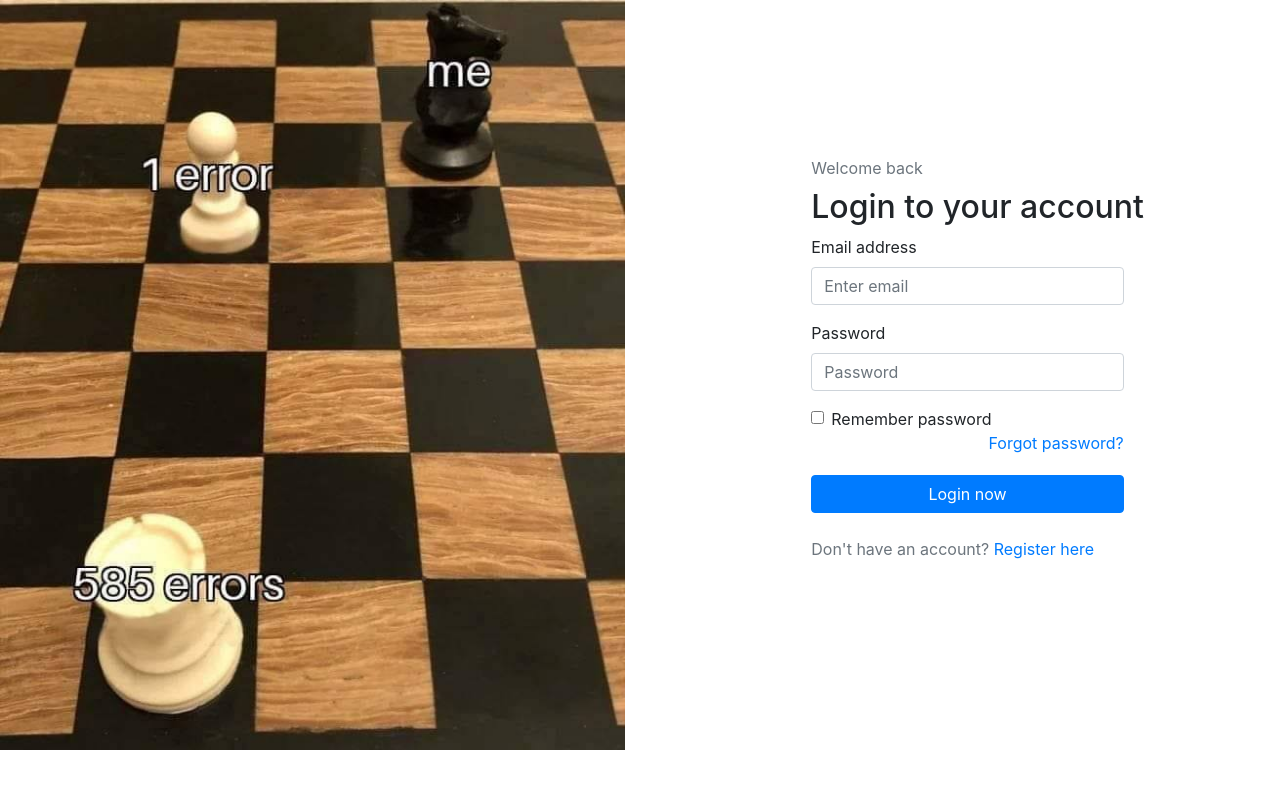
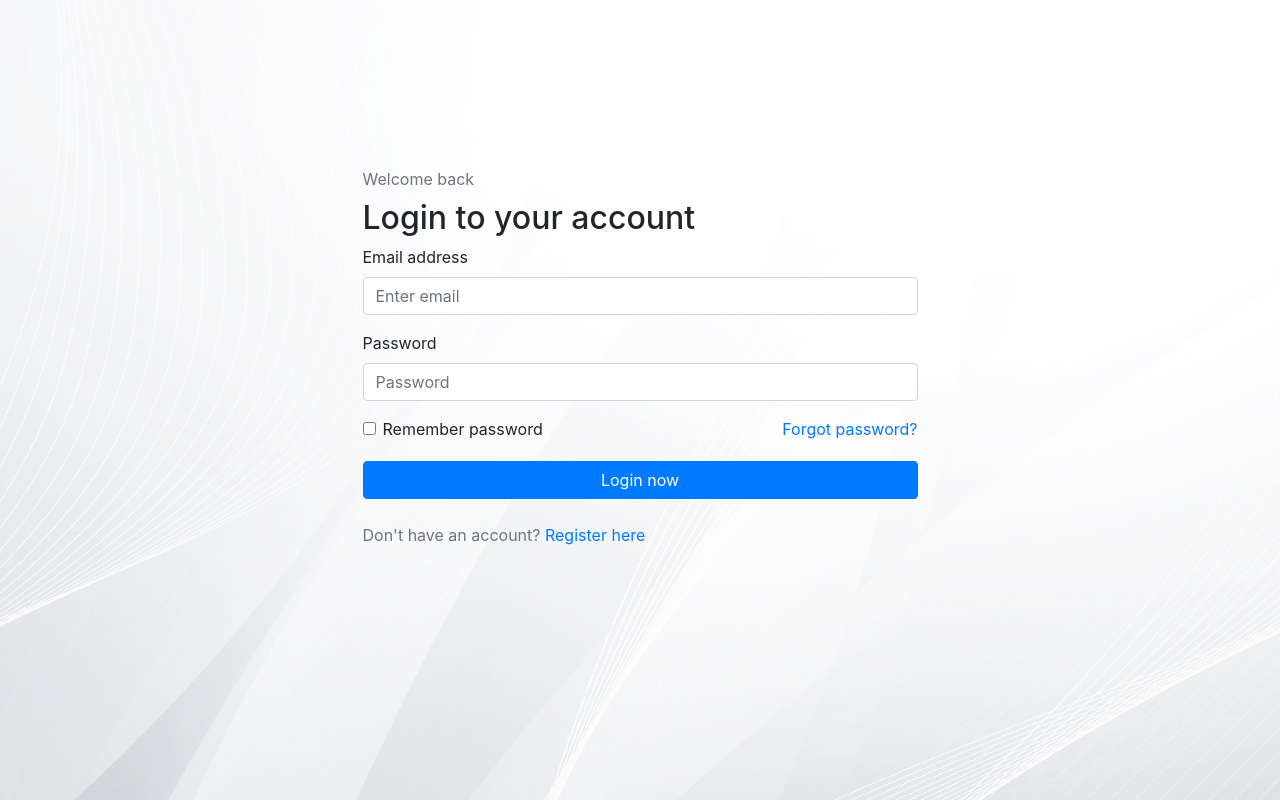
Before and after one commit to anhndse05746/fixit_web_app, a React (Create React App) app: page /login in a window 1280 px wide. Built offline with nearby package versions, Linux system fonts and the light colour scheme.

Commit message:
login-page

```diff
--- a/src/components/Login.css
+++ b/src/components/Login.css
@@ -1,6 +1,7 @@
 body {
-    overflow: hidden;
-    position: relative;
+    /* overflow: hidden; */
+    /* position: relative; */
+    background-image: url("../assets/images/loginBackground.jpg");
 }
 
 .form-label{
@@ -13,7 +14,7 @@ body {
 }
 
 form{
-    padding-top: 25%;
+    padding-top: 15%;
 }
 
 img {
--- a/src/components/Login.js
+++ b/src/components/Login.js
@@ -1,14 +1,11 @@
 import 'bootstrap/dist/css/bootstrap.min.css';
 import { Container, Col, Row, Button, Form } from 'react-bootstrap';
-import loginImage from '../assets/images/loginImage.jpg';
 import './Login.css';
 
 function LoginPage() {
     return (
         <>
-            <Row>
-                <Col><img src={loginImage} alt="Logo" /></Col>
-                <Col>
+            <Container>
                 <Form>
                     <Form.Label className="text-muted">
                         Welcome back
@@ -36,8 +33,7 @@ function LoginPage() {
                         Don't have an account? <a href="/">Register here</a>
                     </Form.Text>
                 </Form>
-                </Col>
-            </Row>
+            </Container>
         </>
     )
 }
```
Also changed, not shown: src/assets/images/loginBackground.jpg (added), src/assets/images/loginImage.jpg (deleted). Lines whose indentation alone changed are shown as unchanged.
